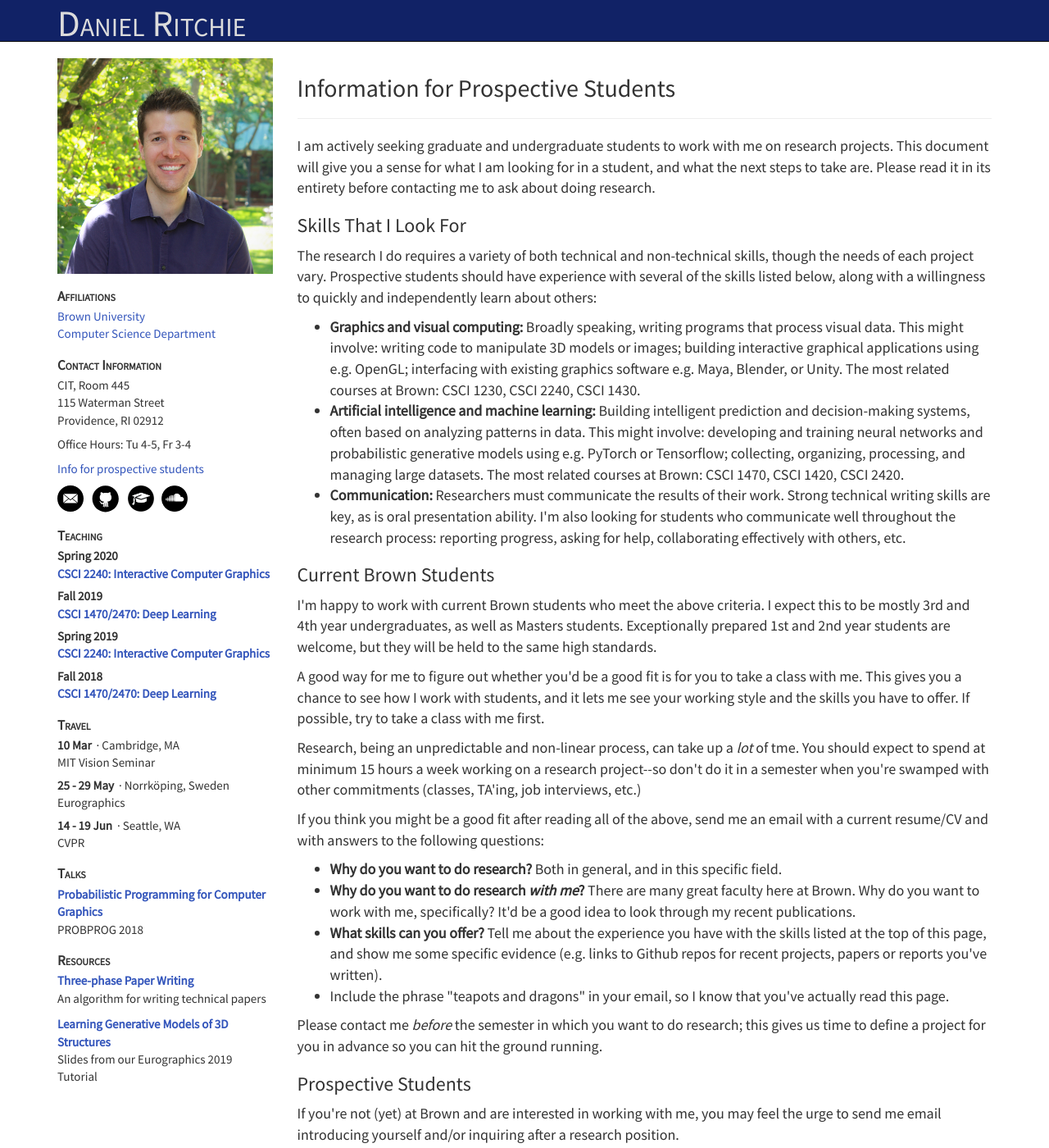
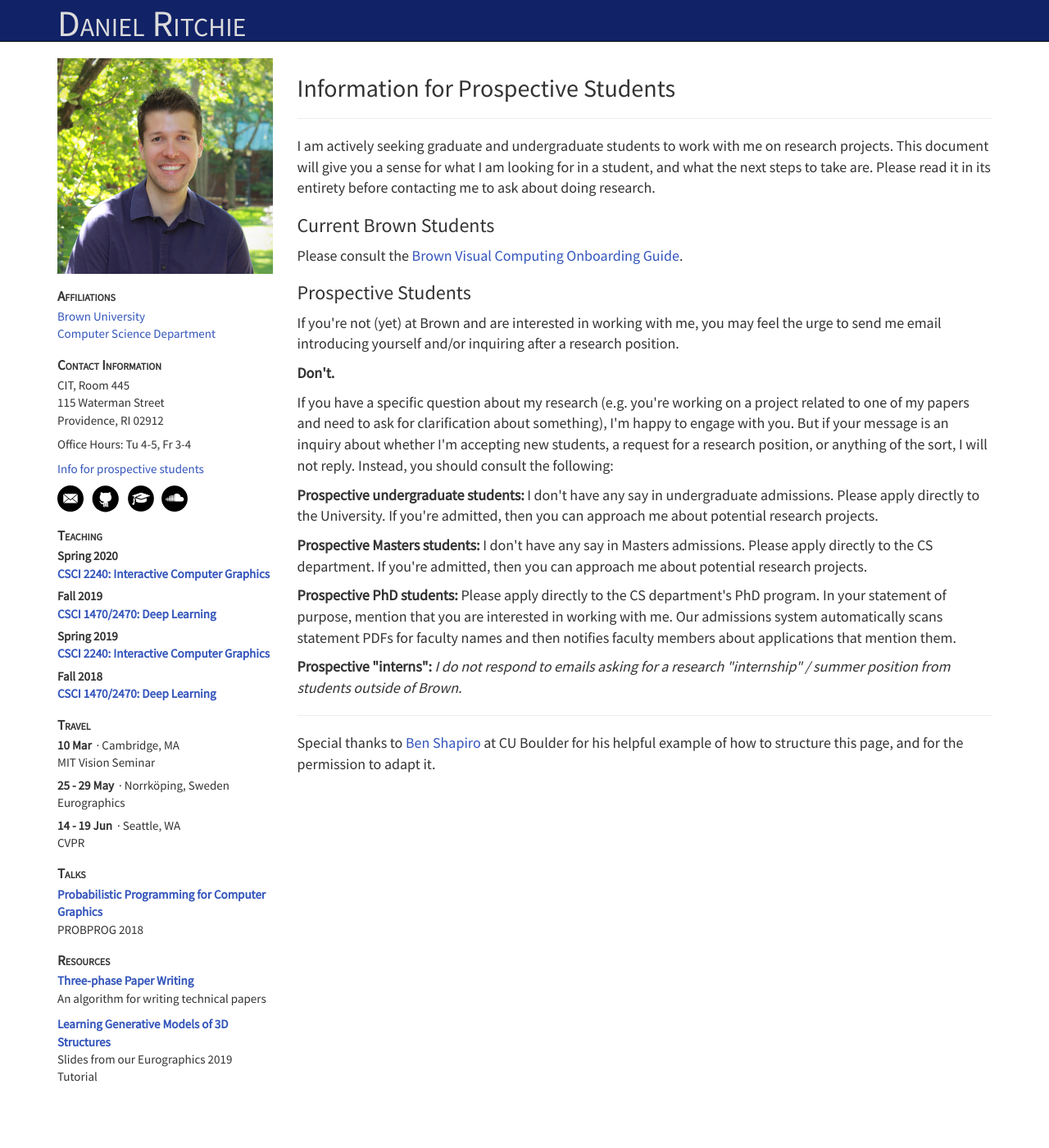
Before and after one commit to dritchie/dritchie.github.io, a Jekyll site: the page built from prospective_students.html, in a window 1280 px wide and 1400 px high. Shown: the whole window at 82% size. Built offline with Jekyll 4.4.1, drawn with Linux system fonts in a browser that asks for light colours; some of the changed text lies outside the part shown.

Commit message:
Update prospective student info to link to new lab onboarding guide.

```diff
--- a/prospective_students.html
+++ b/prospective_students.html
@@ -10,47 +10,10 @@
 	I am actively seeking graduate and undergraduate students to work with me on research projects. This document will give you a sense for what I am looking for in a student, and what the next steps to take are. Please read it in its entirety before contacting me to ask about doing research.
 </p>
 
-<h3>Skills That I Look For</h3>
-
-<p>
-	The research I do requires a variety of both technical and non-technical skills, though the needs of each project vary. Prospective students should have experience with several of the skills listed below, along with a willingness to quickly and independently learn about others:
-
-	<ul>
-		<li><strong>Graphics and visual computing:</strong> Broadly speaking, writing programs that process visual data. This might involve: writing code to manipulate 3D models or images; building interactive graphical applications using e.g. OpenGL; interfacing with existing graphics software e.g. Maya, Blender, or Unity. The most related courses at Brown: CSCI 1230, CSCI 2240, CSCI 1430.</li>
-		<li><strong>Artificial intelligence and machine learning:</strong> Building intelligent prediction and decision-making systems, often based on analyzing patterns in data. This might involve: developing and training neural networks and probabilistic generative models using e.g. PyTorch or Tensorflow; collecting, organizing, processing, and managing large datasets. The most related courses at Brown: CSCI 1470, CSCI 1420, CSCI 2420.</li>
-		<li><strong>Communication:</strong> Researchers must communicate the results of their work. Strong technical writing skills are key, as is oral presentation ability. I'm also looking for students who communicate well throughout the research process: reporting progress, asking for help, collaborating effectively with others, etc.</li>
-	</ul>
-</p>
-
 <h3>Current Brown Students</h3>
 
 <p>
-	I'm happy to work with current Brown students who meet the above criteria. I expect this to be mostly 3rd and 4th year undergraduates, as well as Masters students. Exceptionally prepared 1st and 2nd year students are welcome, but they will be held to the same high standards.
-</p>
-
-<p>
-	A good way for me to figure out whether you'd be a good fit is for you to take a class with me. This gives you a chance to see how I work with students, and it lets me see your working style and the skills you have to offer. If possible, try to take a class with me first.
-</p>
-
-<p>
-	Research, being an unpredictable and non-linear process, can take up a <i>lot</i> of tme. You should expect to spend at minimum 15 hours a week working on a research project--so don't do it in a semester when you're swamped with other commitments (classes, TA'ing, job interviews, etc.)
-</p>
-
-<!-- <p>
-	To give you a more concrete idea of the type of work you might do, <a target='_blank' href='https://docs.google.com/a/brown.edu/document/d/1ih-PIIJGJkaFZhZ9Rf7qba5z2dme9gmwPecX0vKXcQc/edit?usp=sharing'>here is a list of current projects and project ideas</a> (this link requires a Brown ID to view). I'm also open to new projects suggested by students.
-</p>
- -->
-<p>
-	If you think you might be a good fit after reading all of the above, send me an email with a current resume/CV and with answers to the following questions:
-
-	<ul>
-		<li><strong>Why do you want to do research?</strong> Both in general, and in this specific field.</li>
-		<li><strong>Why do you want to do research <i>with me</i>?</strong> There are many great faculty here at Brown. Why do you want to work with me, specifically? It'd be a good idea to look through my recent publications.</li>
-		<li><strong>What skills can you offer?</strong> Tell me about the experience you have with the skills listed at the top of this page, and show me some specific evidence (e.g. links to Github repos for recent projects, papers or reports you've written).</li>
-		<li>Include the phrase "teapots and dragons" in your email, so I know that you've actually read this page.</li>
-	</ul>
-
-	Please contact me <i>before</i> the semester in which you want to do research; this gives us time to define a project for you in advance so you can hit the ground running.
+	Please consult the <a target='_blank' href='https://docs.google.com/document/d/11U2aisteeSSU8Ds-d-R81dBUKN-VnBgX5W1ZHqG_IsA/edit?usp=sharing'>Brown Visual Computing Onboarding Guide</a>.
 </p>
 
 
@@ -77,7 +40,7 @@
 </p>
 
 <p>
-	<strong>Prospective PhD students:</strong> Please apply directly to the CS department's PhD program.  On your application, there is a place to note that you are interested in working with me. Marking this guarantees that I will be one of the people who reviews your application.
+	<strong>Prospective PhD students:</strong> Please apply directly to the CS department's PhD program. In your statement of purpose, mention that you are interested in working with me. Our admissions system automatically scans statement PDFs for faculty names and then notifies faculty members about applications that mention them.
 
 	<!-- <a target='_blank' href='http://cs.brown.edu/degrees/doctoral/'>Brown Computer Science Department's PhD program</a>. If you have specific questions about the work I do and whether you’d be a good fit (that aren’t answered by this document), you’re welcome to email me. <i>I will not respond to generic emails asking for a research position/internship</i>. -->
 </p>
```
